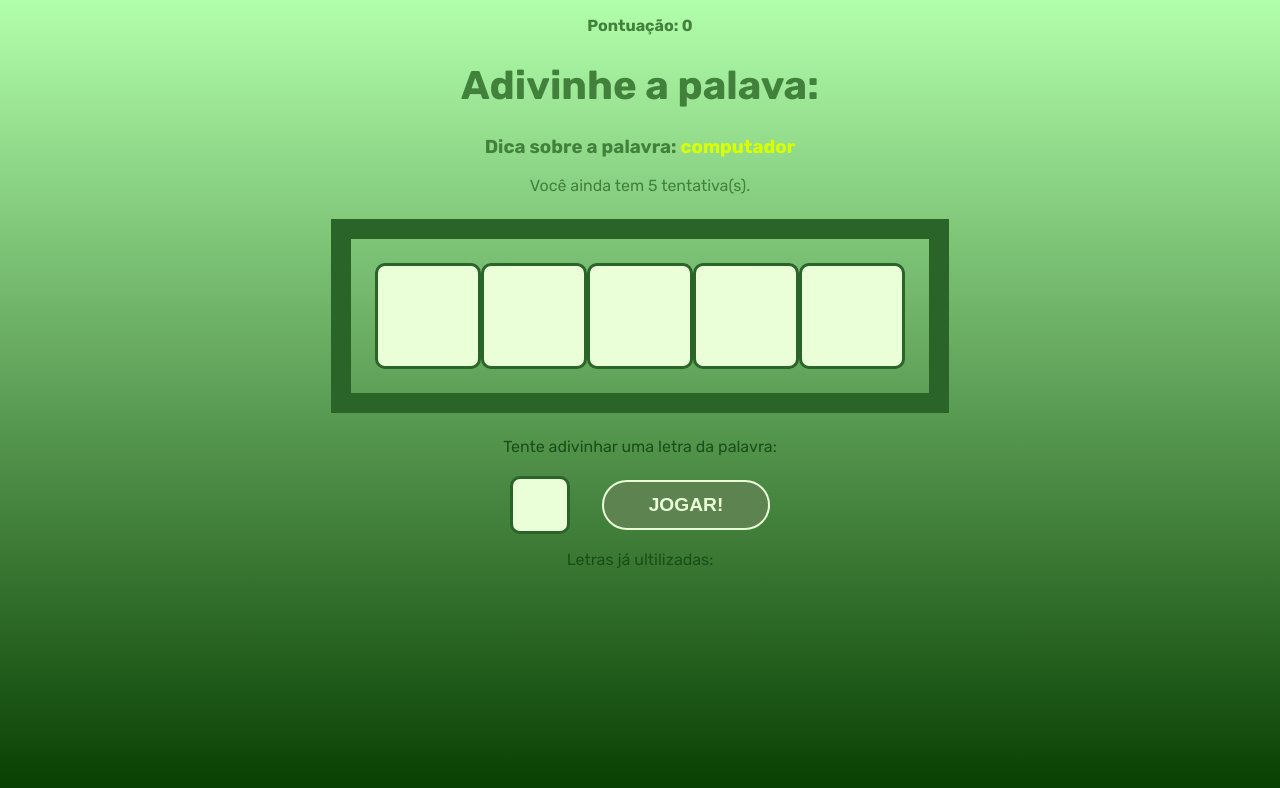
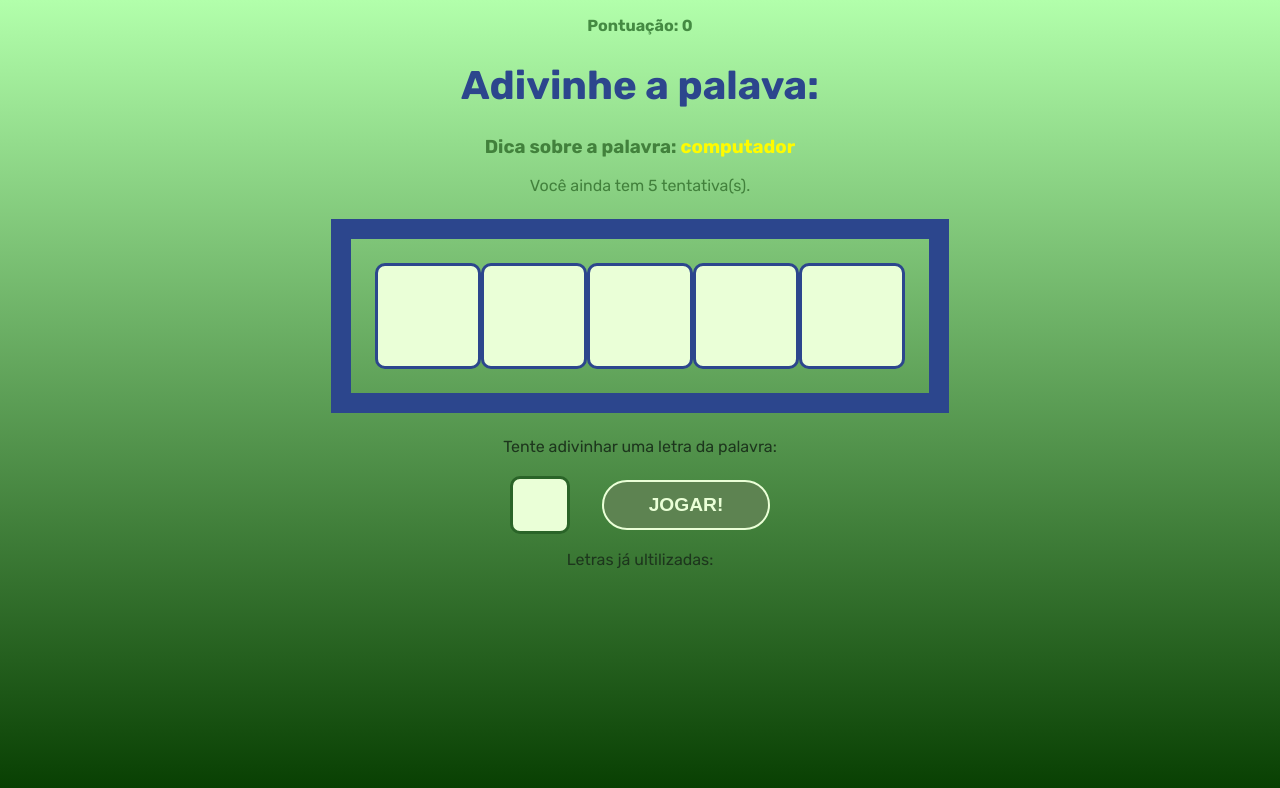
Before and after one commit to ThiagoSuchi/React-course, a React (Create React App) app in the folder secretword/: page / in a window 1280 px wide. Both pictures are taken after a click on the button "INICIAR". Shown: the top 788 px of the page. Built offline with nearby package versions, Linux system fonts and the light colour scheme.

Commit message:
Estilizando a tela do jogo - CSS

```diff
--- a/secretword/src/components/Game.css
+++ b/secretword/src/components/Game.css
@@ -1,26 +1,32 @@
 .game h1 {
+    color: rgb(44, 70, 141);
     font-size: 2.5em;
 }
 
+.game p {
+    color: rrgb(68, 138, 66);
+}
+
 .points span {
+    color: rgb(68, 138, 66);
     font-weight: bold;
 }
 
 .tip span {
-    color:rgb(217, 255, 0);
+    color:rgb(255, 251, 0);
 }
 
 .wordContainer {
     margin:  1.5em;
     padding: 1.5em;
-    border: 20px solid rgb(42, 100, 40);
+    border: 20px solid rgb(44, 70, 141);
     display: flex;
 }
 
 .letter, .blankSquare {
     font-size: 70px;
     line-height: 1.5;
-    border: 3px solid rgb(42, 100, 40);
+    border: 3px solid rgb(44, 70, 141);
     height: 100px;
     width: 100px;
     text-transform: uppercase;
@@ -31,7 +37,7 @@
 }
 
 .letterContainer p {
-    color: rgb(26, 78, 24);
+    color: rgb(29, 54, 29);
     margin-bottom: 1.2em;
 }
 
```
